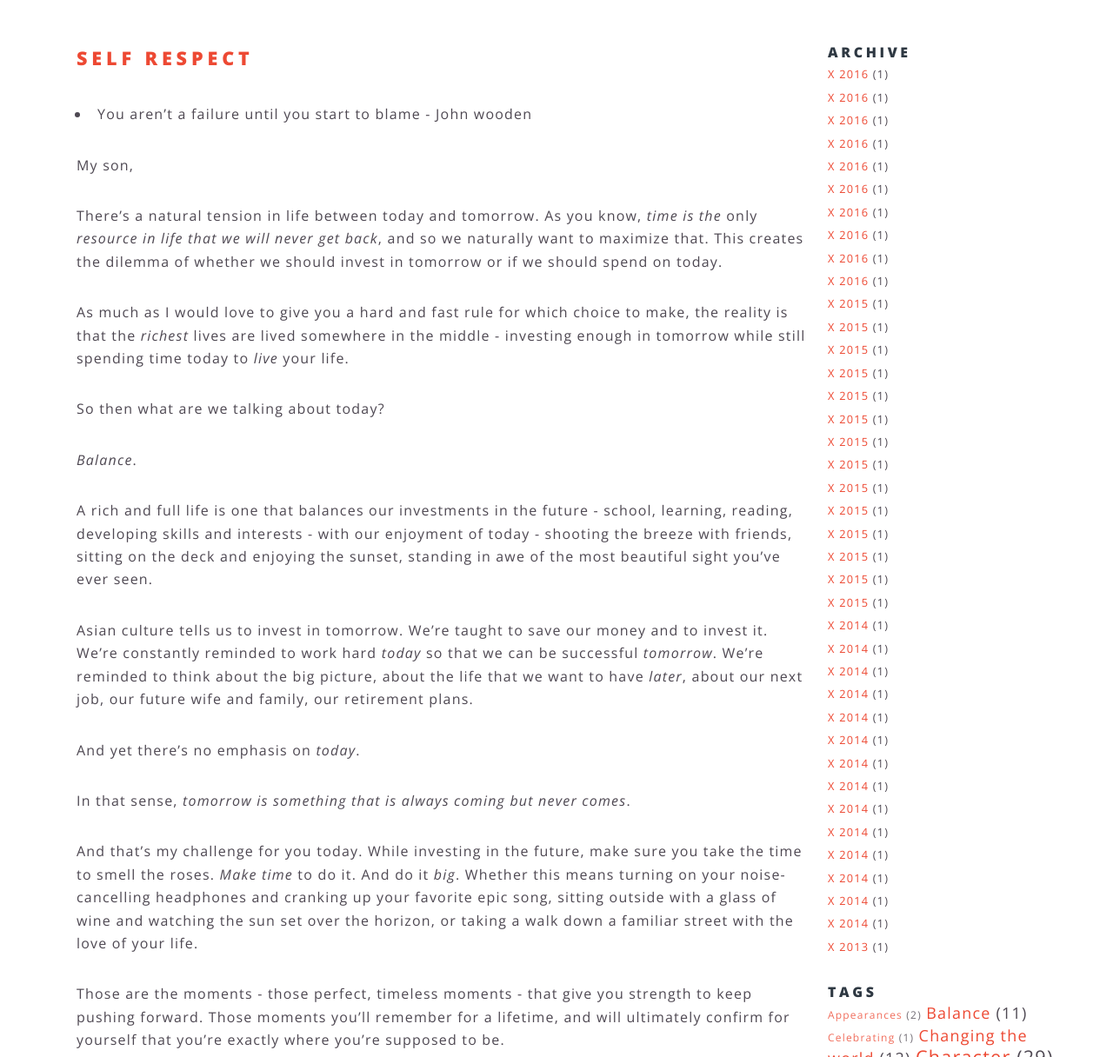
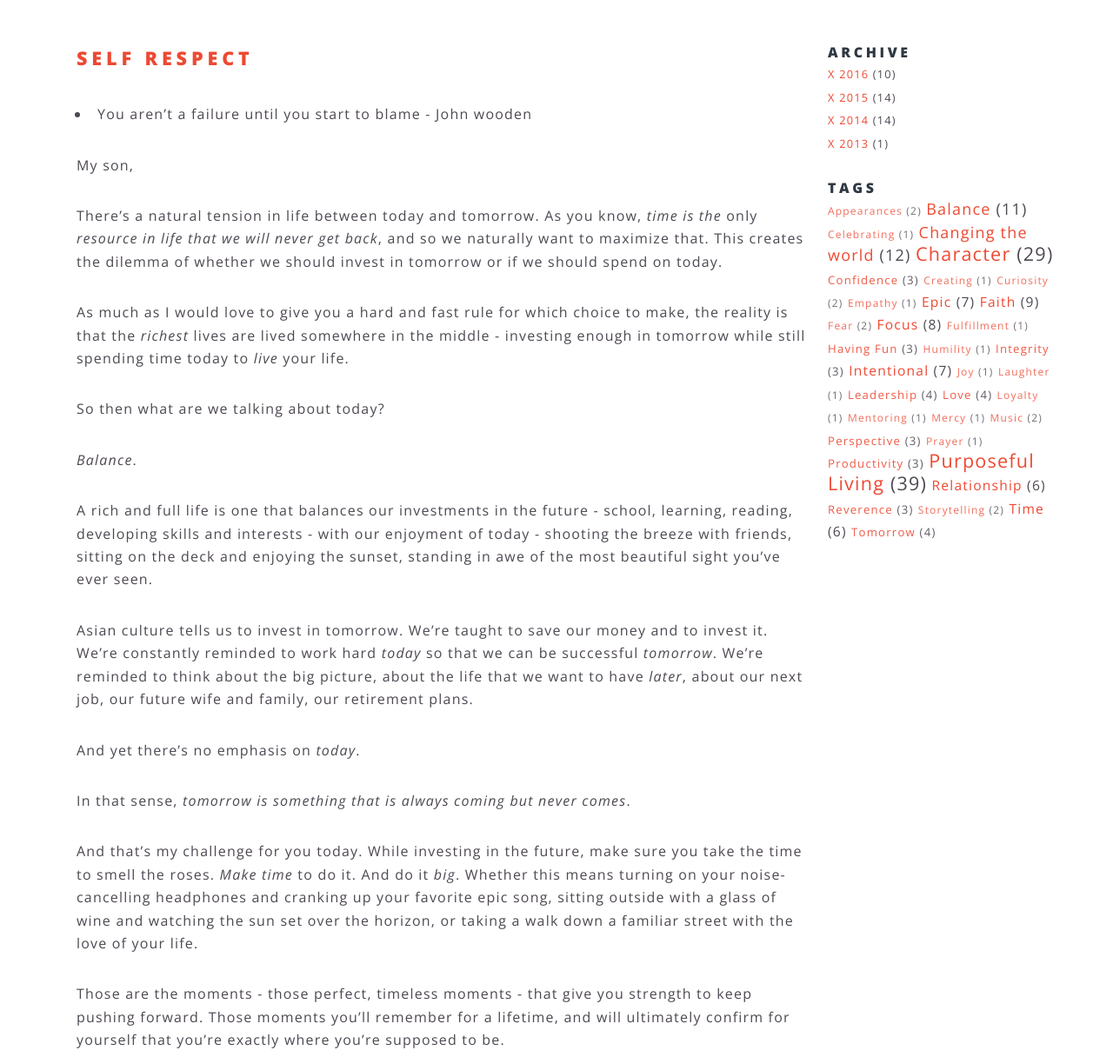
Before and after one commit to samng96/samng.me, a Jekyll site: the page built from letters-to-my-son/index.html, in a window 1280 px wide and 1400 px high, scrolled down 209 px. Shown: the part 184-1400 px from the top of the window at 87% size. Built offline with Jekyll 4.4.1, drawn with Linux system fonts in a browser that asks for light colours.

Commit message:
updating archive list

```diff
--- a/_includes/archive_list.html
+++ b/_includes/archive_list.html
@@ -8,7 +8,7 @@
     {% assign firstLoop = true %}
 
     {% for post in site.posts %}
-    {% if post.categories contains 'letters-to-my-son'}
+    {% if post.categories contains 'letters-to-my-son' %}
       {% assign postYear = post.date | date: "%Y" %}
       {% if postYear != currentYear %}
         {% if firstLoop == false %}
```
